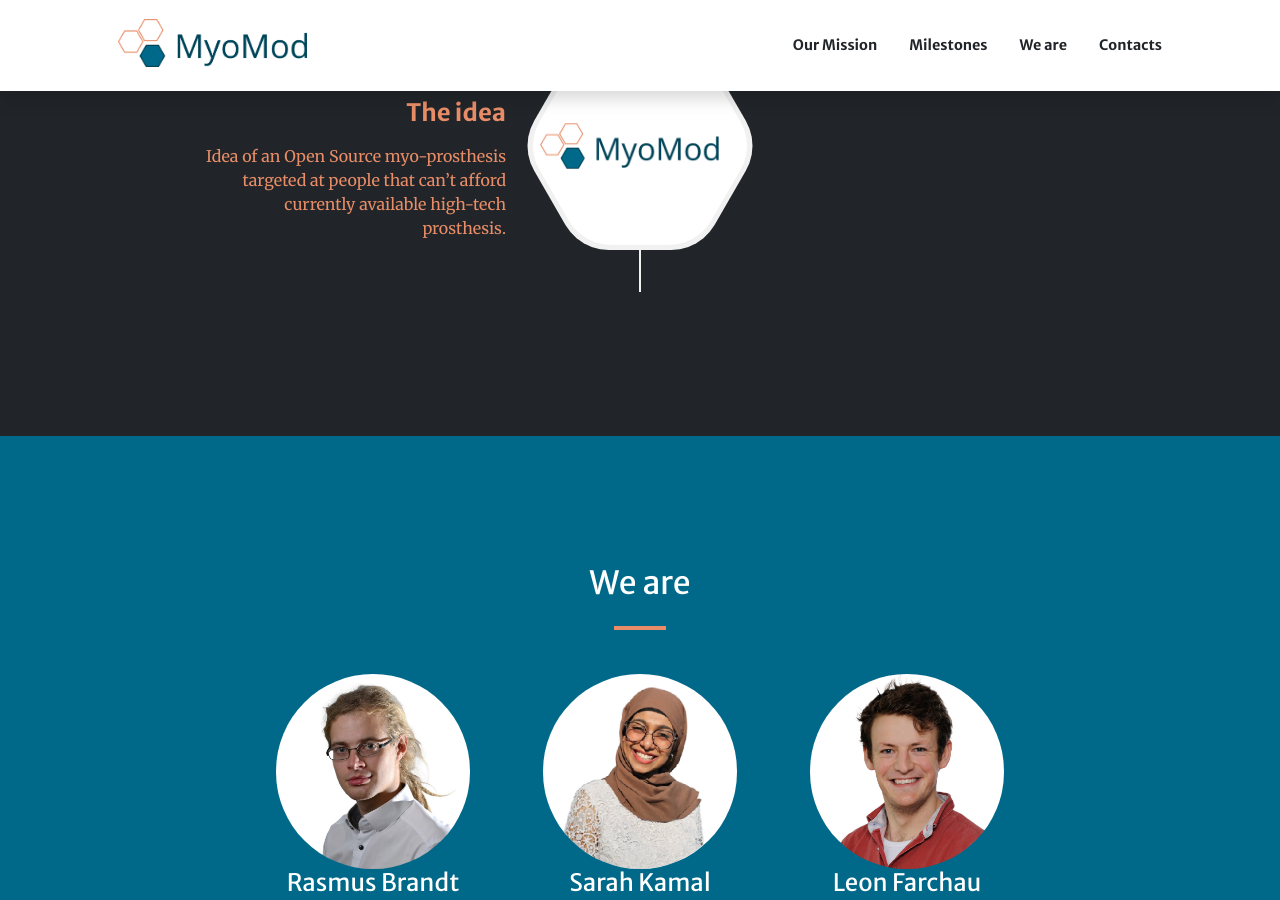
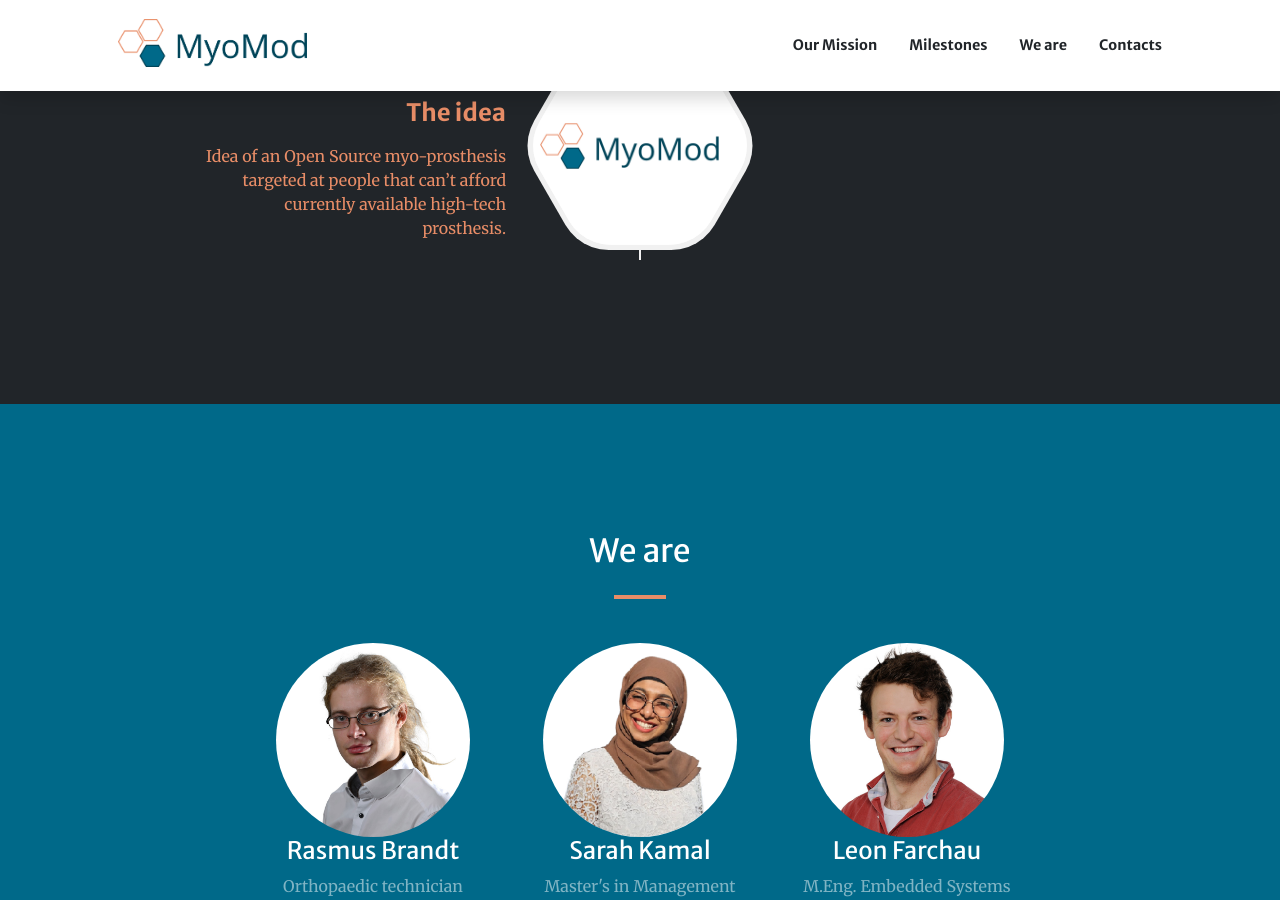
Before and after one commit to MyoMod/MyoMod.github.io, a Jekyll site: the page built from index.md, in a window 1280 px wide and 900 px high, scrolled down 3015 px. Built offline with Jekyll 4.4.1, drawn with Linux system fonts in a browser that asks for light colours; comment, search, counter and statistics services are not loaded.

Commit message:
Remove Accessibility link from footer and fix link target for icon in header; adjust timeline styling for last child

```diff
--- a/_data/footer.yml
+++ b/_data/footer.yml
@@ -6,5 +6,3 @@ links:
     url: '/terms.html'
   - text: Imprint
     url: '/imprint.html'
-  - text: Accessibility
-    url: '/accessibility.html'
--- a/_includes/nav.html
+++ b/_includes/nav.html
@@ -1,7 +1,7 @@
 <nav class="navbar navbar-expand-lg navbar-light fixed-top py-3" id="mainNav">
     <div class="container px-4 px-lg-5">
         <h1>
-            <a class="navbar-brand" href="#page-top">
+            <a class="navbar-brand" href="index.html#page-top">
               <img src="assets/img/MyoMod_basic_transparent.png" alt="{{ site.title }}" />
             </a>
           </h1>
--- a/_sass/_timeline.scss
+++ b/_sass/_timeline.scss
@@ -121,6 +121,7 @@
 
 .timeline>li:last-child {
     margin-bottom: 0;
+    min-height: 0;
 }
 
 .timeline .timeline-heading h4 {
```
